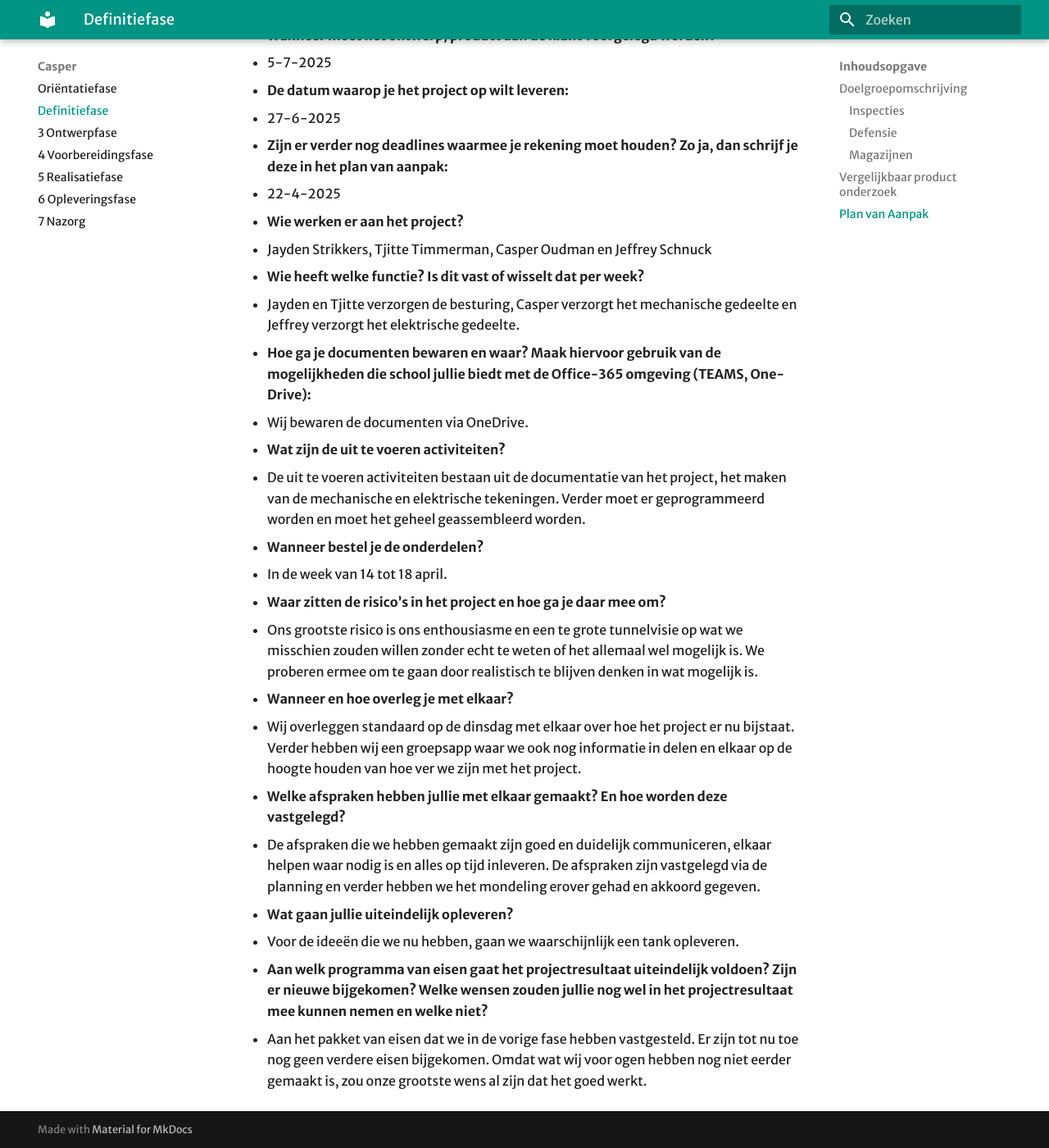
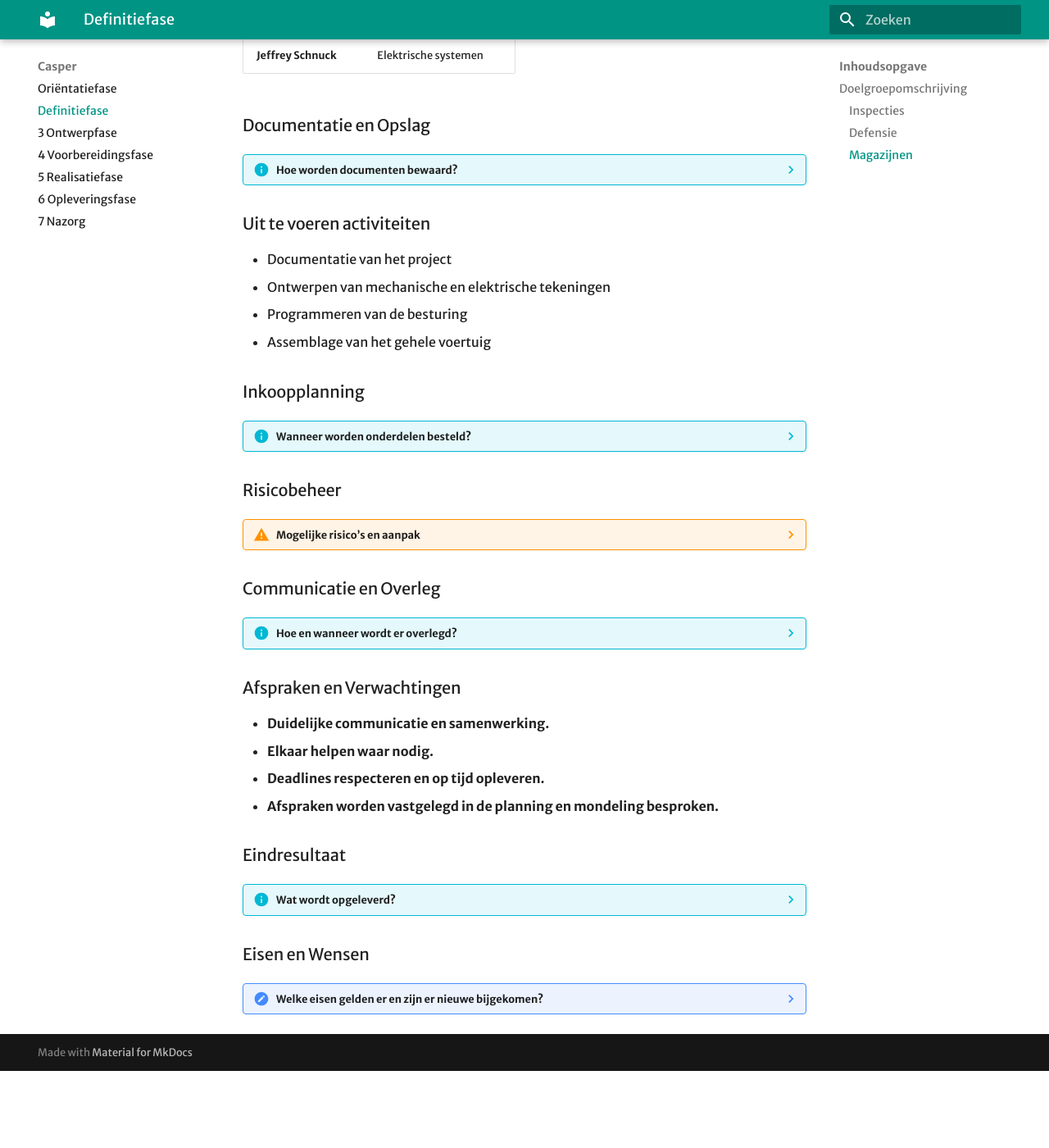
Before and after one commit to Caspertjuh/zelfrijdendekar, an MkDocs documentation site: the page built from docs/Casper/2 Defenitiefase.md, in a window 1280 px wide and 1400 px high, scrolled down 2024 px. Shown: the whole window at 82% size. Built offline with MkDocs 1.6.1 and Material for MkDocs 9.7.7, drawn with Linux system fonts in a browser that asks for light colours; some web fonts are replaced; after the commit the page ends 3330 px from its top, so only the background shows below that; some of the changed text lies outside the part shown.

Commit message:
Defenitiefase

```diff
--- a/docs/Casper/2 Defenitiefase.md
+++ b/docs/Casper/2 Defenitiefase.md
@@ -1,88 +1,134 @@
 # Definitiefase
 
-### Doelgroepomschrijving
+!!! info "Wat houdt de Definitiefase in?"
+    In de **definitiefase** wordt het project verder uitgewerkt op basis van de gestelde eisen.
+    Hier worden de doelgroep, vergelijkbare producten en het plan van aanpak geanalyseerd en vastgelegd.
 
-#### Inspecties
+## Doelgroepomschrijving
 
-> **Leeftijd & Functie:** Technisch personeel of inspecteurs (30–55 jaar) die routinematig inspecties uitvoeren in grote of gevaarlijke gebieden.
-> **Belangrijk:** Mobiliteit in uitdagende omgevingen, duurzaamheid, en sensoren voor gegevensverzameling (bijv. camera’s).
-> **Onbelangrijk:** Luxe design of functies zonder direct praktisch nut.
-> **Aankoopgedrag:** Interesse in producten die gevaar verminderen en efficiëntie verhogen bij inspecties van infrastructuur, fabrieken of installaties.
+### Inspecties
 
-#### Defensie
+??? info "Kenmerken van de doelgroep"
+    - **Leeftijd & Functie:** Technisch personeel of inspecteurs (30–55 jaar) die routinematig inspecties uitvoeren in grote of gevaarlijke gebieden.
+    - **Belangrijk:** Mobiliteit in uitdagende omgevingen, duurzaamheid en sensoren voor gegevensverzameling (bijv. camera’s).
+    - **Onbelangrijk:** Luxe design of functies zonder direct praktisch nut.
+    - **Aankoopgedrag:** Interesse in producten die gevaar verminderen en efficiëntie verhogen bij inspecties van infrastructuur, fabrieken of installaties.
 
-> **Leeftijd & Functie:** Militaire logistiek of operationeel personeel (25–50 jaar).
-> **Belangrijk:** Robuustheid, aanpasbaarheid voor verschillende terreinen en toepassingen, en lange gebruiksduur.
-> **Onbelangrijk:** Onnodige functionaliteiten die gewicht of complexiteit verhogen.
-> **Aankoopgedrag:** Aanschaf van producten die bijdragen aan missie-efficiëntie en veiligheid.
+### Defensie
 
-#### Magazijnen
+??? info "Kenmerken van de doelgroep"
+    - **Leeftijd & Functie:** Militaire logistiek of operationeel personeel (25–50 jaar).
+    - **Belangrijk:** Robuustheid, aanpasbaarheid voor verschillende terreinen en toepassingen, en lange gebruiksduur.
+    - **Onbelangrijk:** Onnodige functionaliteiten die gewicht of complexiteit verhogen.
+    - **Aankoopgedrag:** Aanschaf van producten die bijdragen aan missie-efficiëntie en veiligheid.
 
-> **Leeftijd & Functie:** Magazijnpersoneel en logistiek managers (20–60 jaar).
-> **Belangrijk:** Veiligheid, kostenbesparing, en integratie in bestaande processen.
-> **Onbelangrijk:** Niet-praktische functies of hoge onderhoudsvereisten.
-> **Aankoopgedrag:** Bedrijven kopen producten die arbeidskosten verlagen en de productiviteit verbeteren.
+### Magazijnen
 
-### Vergelijkbaar product onderzoek
+??? info "Kenmerken van de doelgroep"
+    - **Leeftijd & Functie:** Magazijnpersoneel en logistiek managers (20–60 jaar).
+    - **Belangrijk:** Veiligheid, kostenbesparing en integratie in bestaande processen.
+    - **Onbelangrijk:** Niet-praktische functies of hoge onderhoudsvereisten.
+    - **Aankoopgedrag:** Bedrijven kopen producten die arbeidskosten verlagen en de productiviteit verbeteren.
 
-1. **Mbot Ranger**
-   - **Goed:**
-     - Arduino aanstuurbaar
-     - Lichtgewicht en simpele constructie
-     - Mogelijkheid om in codetaal te programmeren
-   - **Minder goed:**
-     - Zwakke constructie waardoor weinig gewicht
-     - Geen LIDAR sensoren
-     - Alleen zicht vooruit
+---
 
-2. **Fabrieks AGV**
-   - **Goed:**
-     - Sterke constructie
-     - Aanstuurbaar via PC
-     - Zware belasting is mogelijk door elektromotoren
-     - Lidar sensoren & magneet strips volgen
-   - **Slecht:**
-     - Geen mogelijkheid om op ruw terrein te rijden
-     - Geen mogelijkheid voor onvoorziene obstakels
-     - Duur ontwerp
+# Vergelijkbaar product onderzoek
 
-3. **Tesla Selfdriving**
-   - **Goed:**
-     - AI Vision technologie
-     - Systeem wat aanpast op de omgeving
-     - Veel camera’s en objectherkenning
-   - **Slecht:**
-     - Duur
-     - Heel complex
-     - Vereist dure hardware & componenten
+Hier worden drie vergelijkbare producten geanalyseerd op basis van hun voor- en nadelen.
 
-### Plan van Aanpak
+### 1. Mbot Ranger
 
-- **De begindatum van het project:**
-  - 11-2-2025
-- **Wanneer moet het ontwerp/product aan de klant voorgelegd worden?**
-  - 5-7-2025
-- **De datum waarop je het project op wilt leveren:**
-  - 27-6-2025
-- **Zijn er verder nog deadlines waarmee je rekening moet houden? Zo ja, dan schrijf je deze in het plan van aanpak:**
-  - 22-4-2025
-- **Wie werken er aan het project?**
-  - Jayden Strikkers, Tjitte Timmerman, Casper Oudman en Jeffrey Schnuck
-- **Wie heeft welke functie? Is dit vast of wisselt dat per week?**
-  - Jayden en Tjitte verzorgen de besturing, Casper verzorgt het mechanische gedeelte en Jeffrey verzorgt het elektrische gedeelte.
-- **Hoe ga je documenten bewaren en waar? Maak hiervoor gebruik van de mogelijkheden die school jullie biedt met de Office-365 omgeving (TEAMS, One-Drive):**
-  - Wij bewaren de documenten via OneDrive.
-- **Wat zijn de uit te voeren activiteiten?**
-  - De uit te voeren activiteiten bestaan uit de documentatie van het project, het maken van de mechanische en elektrische tekeningen. Verder moet er geprogrammeerd worden en moet het geheel geassembleerd worden.
-- **Wanneer bestel je de onderdelen?**
-  - In de week van 14 tot 18 april.
-- **Waar zitten de risico’s in het project en hoe ga je daar mee om?**
-  - Ons grootste risico is ons enthousiasme en een te grote tunnelvisie op wat we misschien zouden willen zonder echt te weten of het allemaal wel mogelijk is. We proberen ermee om te gaan door realistisch te blijven denken in wat mogelijk is.
-- **Wanneer en hoe overleg je met elkaar?**
-  - Wij overleggen standaard op de dinsdag met elkaar over hoe het project er nu bijstaat. Verder hebben wij een groepsapp waar we ook nog informatie in delen en elkaar op de hoogte houden van hoe ver we zijn met het project.
-- **Welke afspraken hebben jullie met elkaar gemaakt? En hoe worden deze vastgelegd?**
-  - De afspraken die we hebben gemaakt zijn goed en duidelijk communiceren, elkaar helpen waar nodig is en alles op tijd inleveren. De afspraken zijn vastgelegd via de planning en verder hebben we het mondeling erover gehad en akkoord gegeven.
-- **Wat gaan jullie uiteindelijk opleveren?**
-  - Voor de ideeën die we nu hebben, gaan we waarschijnlijk een tank opleveren.
-- **Aan welk programma van eisen gaat het projectresultaat uiteindelijk voldoen? Zijn er nieuwe bijgekomen? Welke wensen zouden jullie nog wel in het projectresultaat mee kunnen nemen en welke niet?**
-  - Aan het pakket van eisen dat we in de vorige fase hebben vastgesteld. Er zijn tot nu toe nog geen verdere eisen bijgekomen. Omdat wat wij voor ogen hebben nog niet eerder gemaakt is, zou onze grootste wens al zijn dat het goed werkt.
+??? success "Sterke punten"
+    - Arduino aanstuurbaar
+    - Lichtgewicht en simpele constructie
+    - Mogelijkheid om in codetaal te programmeren
+
+??? failure "Zwakke punten"
+    - Zwakke constructie, weinig draagvermogen
+    - Geen LIDAR-sensoren
+    - Alleen zicht vooruit
+
+### 2. Fabrieks AGV
+
+??? success "Sterke punten"
+    - Sterke constructie
+    - Aanstuurbaar via PC
+    - Zware belasting mogelijk door elektromotoren
+    - LIDAR-sensoren en magneetstrip-volgsysteem
+
+??? failure "Zwakke punten"
+    - Geen mogelijkheid om op ruw terrein te rijden
+    - Geen detectie voor onvoorziene obstakels
+    - Duur ontwerp
+
+### 3. Tesla Selfdriving
+
+??? success "Sterke punten"
+    - AI Vision technologie
+    - Past zich automatisch aan de omgeving aan
+    - Uitgebreid camerasysteem met objectherkenning
+
+??? failure "Zwakke punten"
+    - Zeer hoge kosten
+    - Complex systeem
+    - Vereist dure hardware en componenten
+
+---
+
+# Plan van Aanpak
+
+Hier worden de belangrijkste mijlpalen, teamverdeling en projectplanning vastgesteld.
+
+### Belangrijke Data
+- **Begindatum project:** 11 februari 2025
+- **Voorleggen ontwerp aan klant:** 5 juli 2025
+- **Opleverdatum:** 27 juni 2025
+- **Belangrijke deadline:** 22 april 2025
+
+### Team en Verantwoordelijkheden
+| Naam                  | Verantwoordelijkheid        |
+|-----------------------|---------------------------|
+| **Jayden Strikkers**  | Besturing                 |
+| **Tjitte Timmerman**  | Besturing                 |
+| **Casper Oudman**     | Mechanische constructie   |
+| **Jeffrey Schnuck**   | Elektrische systemen      |
+
+### Documentatie en Opslag
+??? info "Hoe worden documenten bewaard?"
+    Alle projectdocumenten worden opgeslagen in **OneDrive** binnen de schoolomgeving.
+
+### Uit te voeren activiteiten
+- Documentatie van het project
+- Ontwerpen van mechanische en elektrische tekeningen
+- Programmeren van de besturing
+- Assemblage van het gehele voertuig
+
+### Inkoopplanning
+??? info "Wanneer worden onderdelen besteld?"
+    De onderdelen worden besteld in de week van **14 tot 18 april**.
+
+### Risicobeheer
+??? warning "Mogelijke risico’s en aanpak"
+    - **Te grote tunnelvisie op gewenste functionaliteiten** → We blijven realistisch en prioriteren haalbaarheid.
+    - **Tijdsdruk door afwezigheid of onvoorziene omstandigheden** → We plannen flexibel en evalueren regelmatig de voortgang.
+
+### Communicatie en Overleg
+??? info "Hoe en wanneer wordt er overlegd?"
+    - **Wekelijkse meeting op dinsdag** om de voortgang te bespreken.
+    - **Groepsapp** voor snelle updates en onderlinge communicatie.
+
+### Afspraken en Verwachtingen
+- **Duidelijke communicatie en samenwerking.**
+- **Elkaar helpen waar nodig.**
+- **Deadlines respecteren en op tijd opleveren.**
+- **Afspraken worden vastgelegd in de planning en mondeling besproken.**
+
+### Eindresultaat
+??? info "Wat wordt opgeleverd?"
+    - Op basis van de huidige plannen wordt er een **tank-achtig voertuig** ontwikkeld.
+
+### Eisen en Wensen
+??? note "Welke eisen gelden er en zijn er nieuwe bijgekomen?"
+    - Het projectresultaat voldoet aan het eerder vastgestelde **pakket van eisen**.
+    - Op dit moment zijn er **geen nieuwe eisen** bijgekomen.
+    - De grootste wens is dat het systeem **betrouwbaar en functioneel** werkt.
```
Also changed, not shown: docs/Casper/1 Orientatiefase.md (+2 -2 lines), docs/Jayden/1 Orientatiefase.md (+2 -2 lines), docs/Jeffrey/1 Orientatiefase.md (+2 -2 lines), docs/Tjitte/1 Orientatiefase.md (+2 -2 lines).
